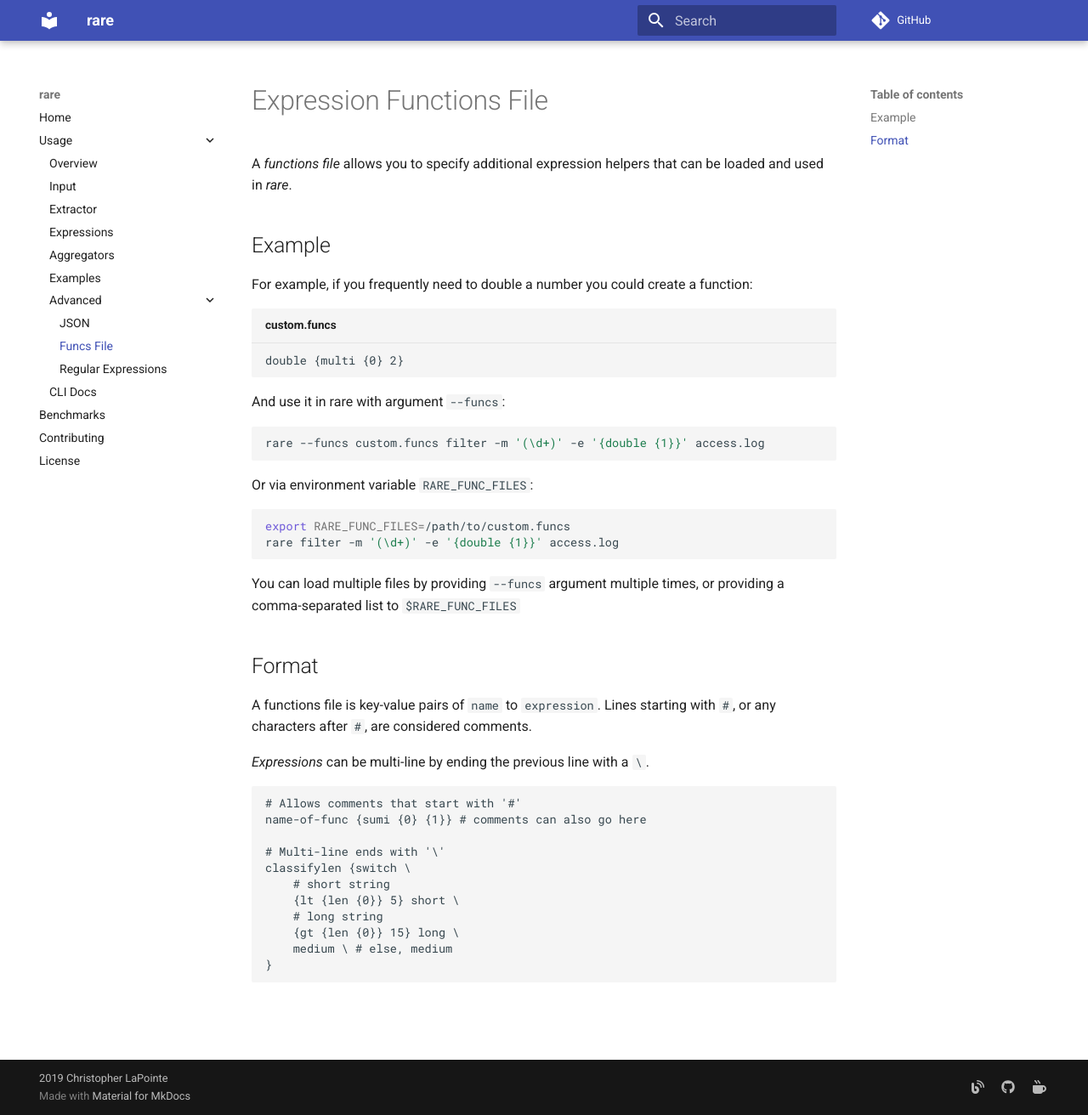
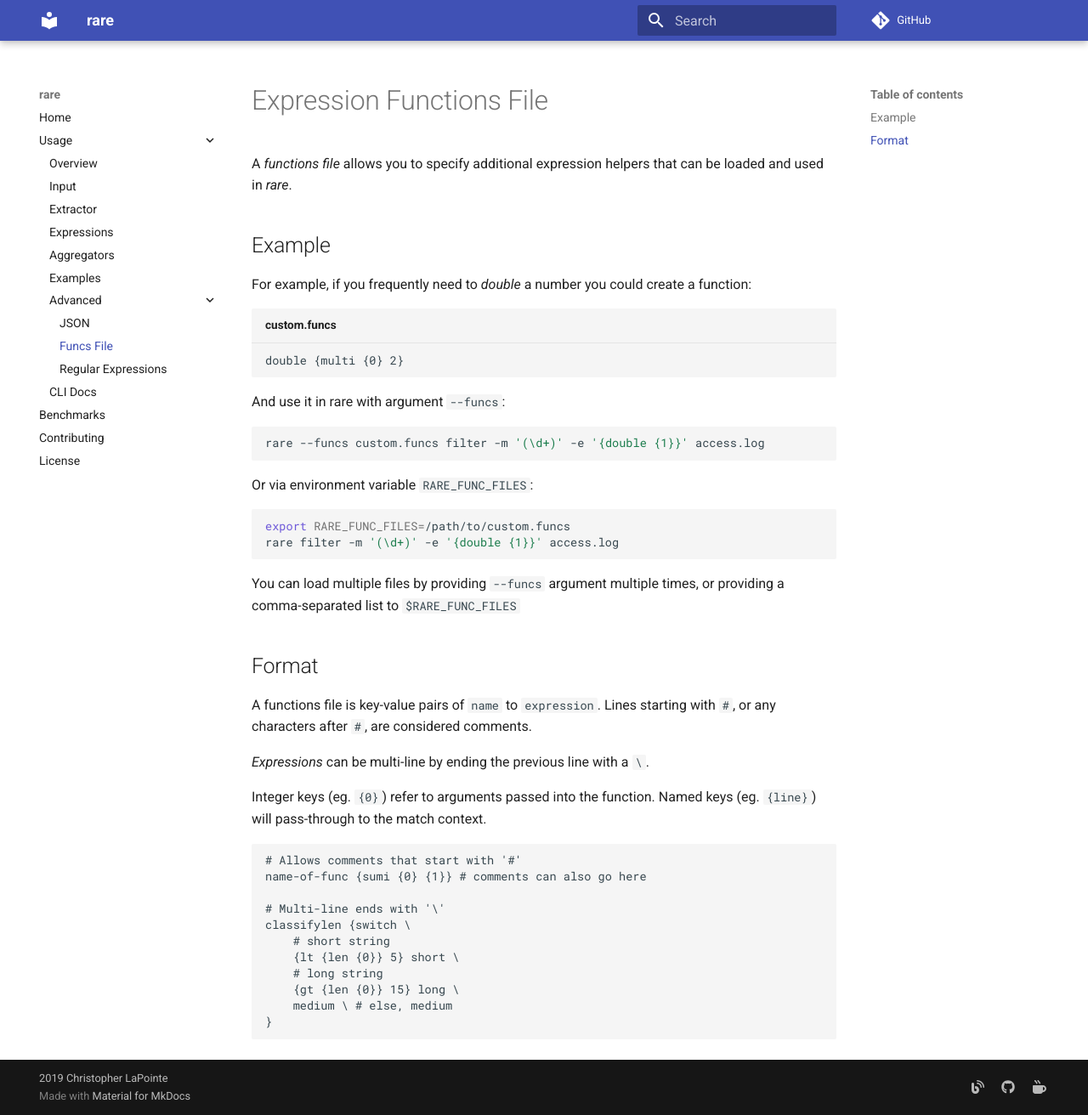
Before and after one commit to zix99/rare, an MkDocs documentation site: the page built from docs/usage/funcsfile.md, in a window 1280 px wide and 1312 px high. Shown: the whole window at 85% size. Built offline with MkDocs 1.6.1 and Material for MkDocs 9.7.7, drawn with Linux system fonts in a browser that asks for light colours; comment, search, counter and statistics services are not loaded.

Commit message:
Small docs clarification

````diff
--- a/docs/usage/funcsfile.md
+++ b/docs/usage/funcsfile.md
@@ -5,7 +5,7 @@ helpers that can be loaded and used in *rare*.
 
 ## Example
 
-For example, if you frequently need to double a number you
+For example, if you frequently need to *double* a number you
 could create a function:
 
 ```funcfile title="custom.funcs"
@@ -33,6 +33,9 @@ starting with `#`, or any characters after `#`, are considered comments.
 
 *Expressions* can be multi-line by ending the previous line with a `\`.
 
+Integer keys (eg. `{0}`) refer to arguments passed into the function. Named
+keys (eg. `{line}`) will pass-through to the match context.
+
 ```funcsfile
 # Allows comments that start with '#'
 name-of-func {sumi {0} {1}} # comments can also go here
````
